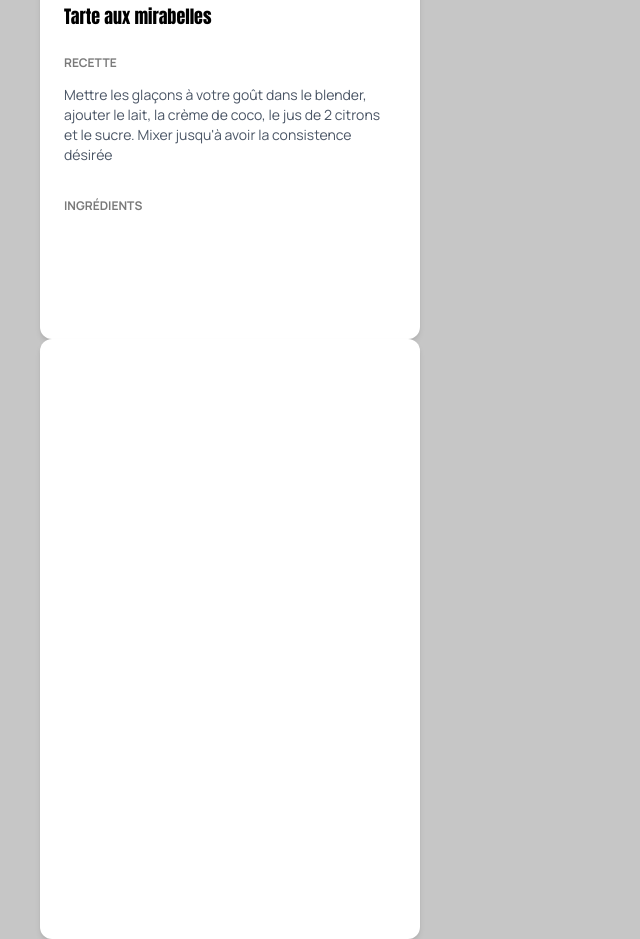
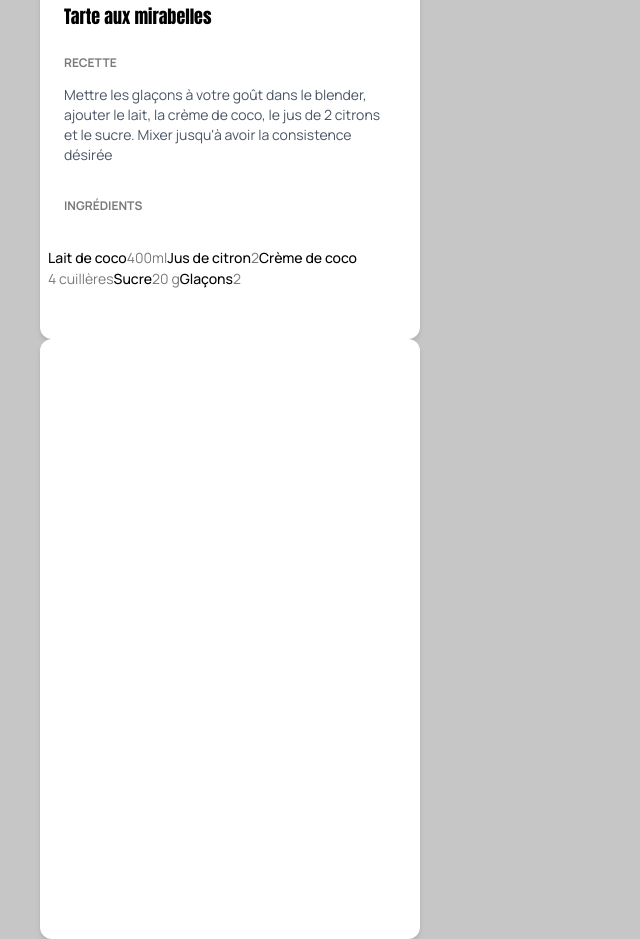
Before and after one commit to Das-F/Les-Petits-Plats, a plain HTML site: page index.html in a window 1280 px wide. Shown: the part 1349-2288 px from the top of the page, without its empty margins (0-640 px from the left). Drawn offline with nearby package versions, Linux system fonts and the light colour scheme.

Commit message:
ingredients added

```diff
--- a/index.html
+++ b/index.html
@@ -96,7 +96,18 @@
           <p id="recipe-description" class="text-sm text-gray-600 pt-3 pb-8">Mettre les glaçons à votre goût dans le blender, ajouter le lait, la crème de coco, le jus de 2 citrons et le sucre. Mixer jusqu'à avoir la consistence désirée</p>
           <h4 id="recipe-ingredients" class="recipe-ingredients">Ingrédients</h4>
         </div>
-        <div id="ingredients-list" class="flex flex-col justify-start items-start px-2"></div>
+        <div id="ingredients-list" class="flex flex-row flex-wrap justify-start items-start w-full px-2 py-2">
+          <h5 class="ingredient-item">Lait de coco</h5>
+          <p class="ingredient-quantity">400ml</p>
+          <h5 class="ingredient-item">Jus de citron</h5>
+          <p class="ingredient-quantity">2</p>
+          <h5 class="ingredient-item">Crème de coco</h5>
+          <p class="ingredient-quantity">4 cuillères</p>
+          <h5 class="ingredient-item">Sucre</h5>
+          <p class="ingredient-quantity">20 g</p>
+          <h5 class="ingredient-item">Glaçons</h5>
+          <p class="ingredient-quantity">2</p>
+        </div>
       </div>
     </section>
     <script type="module" src="scripts/main.js"></script>
--- a/style.css
+++ b/style.css
@@ -14,6 +14,11 @@ h1 {
   font-weight: 500;
   font-size: 16px;
 }
+
+.recipe-counter {
+  font-family: "Anton", sans-serif;
+}
+
 h3 {
   font-family: "Anton", sans-serif;
   font-weight: 400;
@@ -34,6 +39,15 @@ h3 {
   font-size: 14px;
 }
 
-.recipe-counter {
-  font-family: "Anton", sans-serif;
+.ingredient-item {
+  font-family: "Manrope", sans-serif;
+  font-weight: 500;
+  font-size: 14px;
 }
+
+.ingredient-quantity {
+  font-family: "Manrope", sans-serif;
+  font-weight: 400;
+  font-size: 14px;
+  color: #7a7a7a;
+}
```
